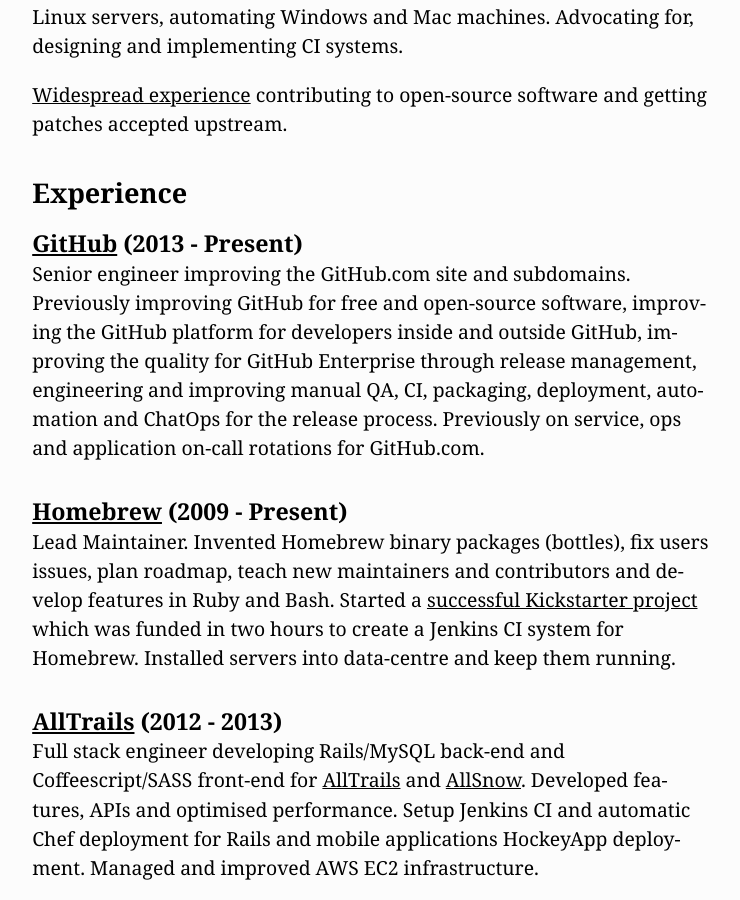
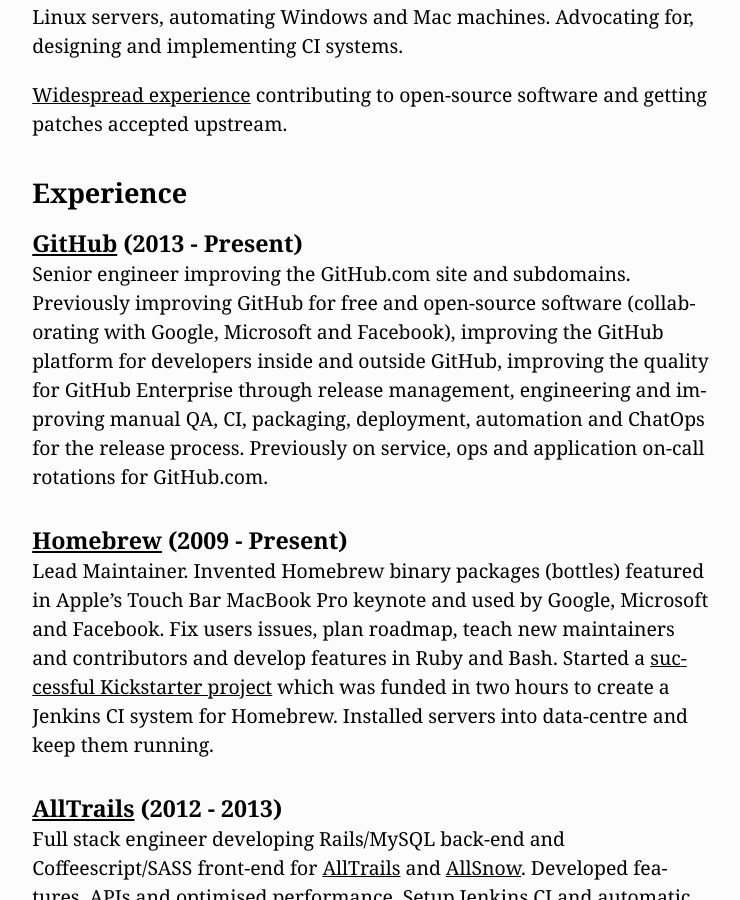
Before and after one commit to MikeMcQuaid/mikemcquaid.com, a Jekyll site: the page built from cv.md, in a window 1280 px wide and 900 px high, scrolled down 884 px. Shown: the whole window, without its empty margins (269-1009 px from the left). Built offline with Jekyll 4.4.1, drawn with Linux system fonts in a browser that asks for light colours.

Commit message:
cv: elaborate on previous experience.

```diff
--- a/cv.md
+++ b/cv.md
@@ -26,10 +26,10 @@
 ### Experience
 
 #### [GitHub](http://github.com/) (2013 - Present)
-Senior engineer improving the GitHub.com site and subdomains. Previously improving GitHub for free and open-source software, improving the GitHub platform for developers inside and outside GitHub, improving the quality for GitHub Enterprise through release management, engineering and improving manual QA, CI, packaging, deployment, automation and ChatOps for the release process. Previously on service, ops and application on-call rotations for GitHub.com.
+Senior engineer improving the GitHub.com site and subdomains. Previously improving GitHub for free and open-source software (collaborating with Google, Microsoft and Facebook), improving the GitHub platform for developers inside and outside GitHub, improving the quality for GitHub Enterprise through release management, engineering and improving manual QA, CI, packaging, deployment, automation and ChatOps for the release process. Previously on service, ops and application on-call rotations for GitHub.com.
 
 #### [Homebrew](https://github.com/Homebrew/homebrew/) (2009 - Present)
-Lead Maintainer. Invented Homebrew binary packages (bottles), fix users issues, plan roadmap, teach new maintainers and contributors and develop features in Ruby and Bash. Started a [successful Kickstarter project](http://www.kickstarter.com/projects/homebrew/brew-test-bot) which was funded in two hours to create a Jenkins CI system for Homebrew. Installed servers into data-centre and keep them running.
+Lead Maintainer. Invented Homebrew binary packages (bottles) featured in Apple's Touch Bar MacBook Pro keynote and used by Google, Microsoft and Facebook. Fix users issues, plan roadmap, teach new maintainers and contributors and develop features in Ruby and Bash. Started a [successful Kickstarter project](http://www.kickstarter.com/projects/homebrew/brew-test-bot) which was funded in two hours to create a Jenkins CI system for Homebrew. Installed servers into data-centre and keep them running.
 
 #### [AllTrails](http://alltrails.com/) (2012 - 2013)
 Full stack engineer developing Rails/MySQL back-end and Coffeescript/SASS front-end for [AllTrails](http://alltrails.com/) and [AllSnow](https://web.archive.org/web/20150502025831/http://allsnow.com/?). Developed features, APIs and optimised performance. Setup Jenkins CI and automatic Chef deployment for Rails and mobile applications HockeyApp deployment. Managed and improved AWS EC2 infrastructure.
```
